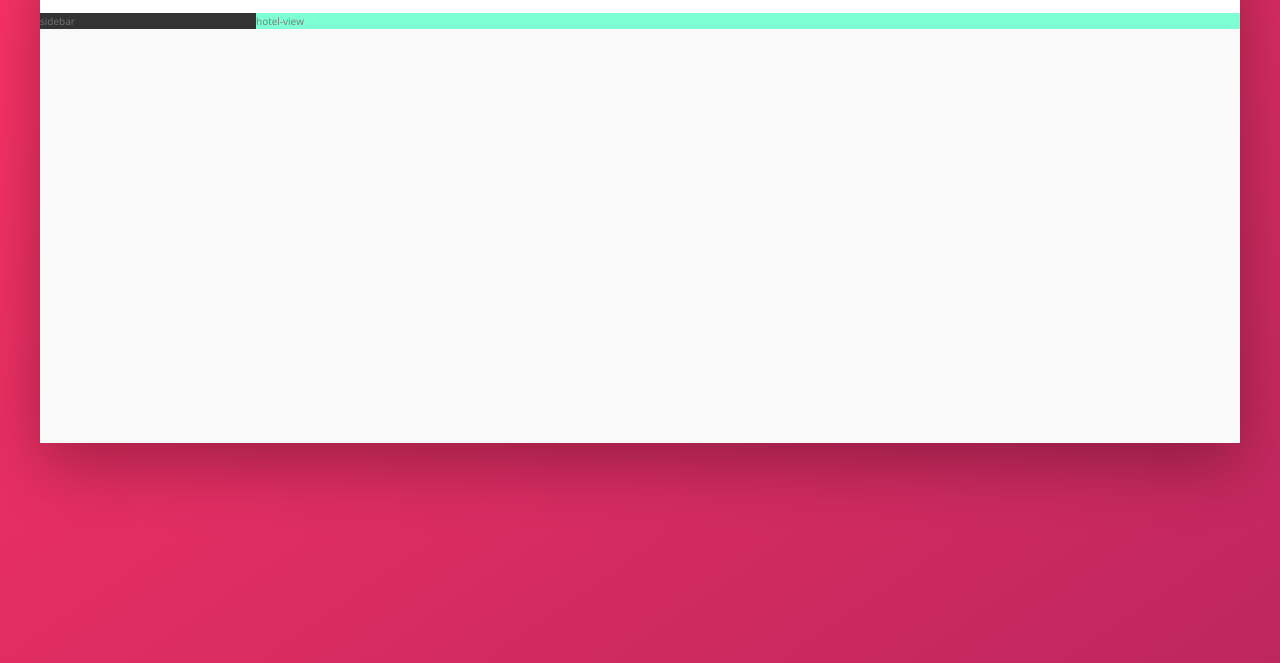
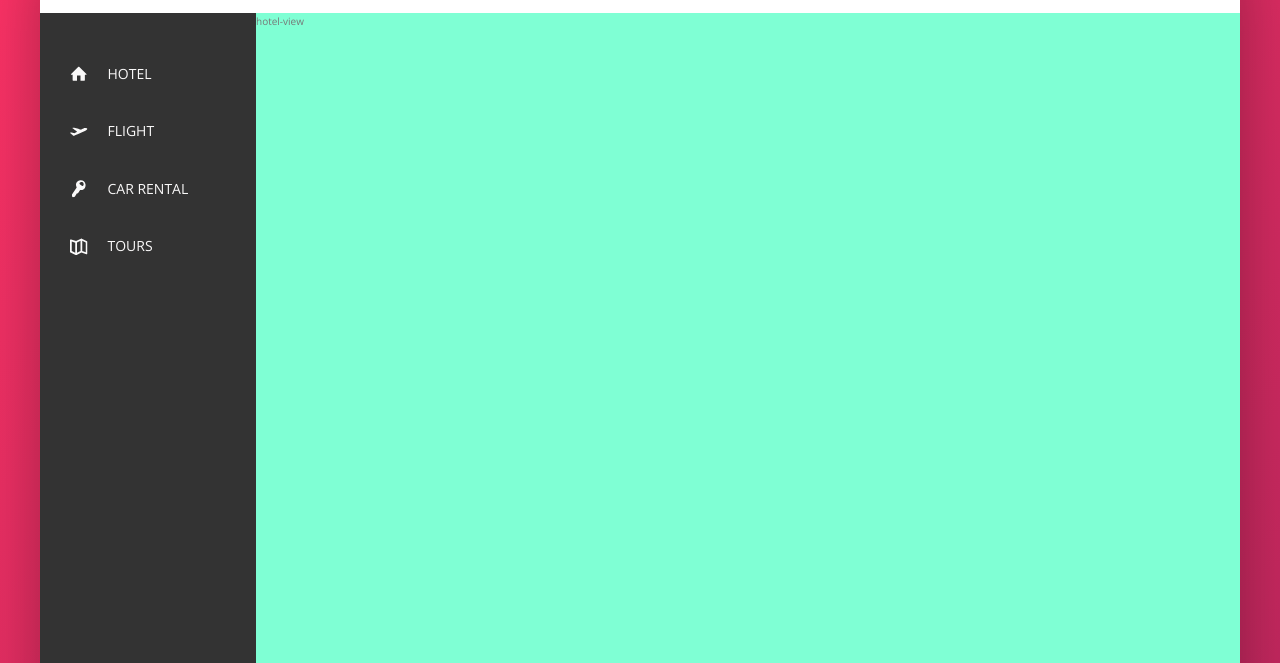
Before and after one commit to adityaiwd/trillo, a website: page index.html in a window 1280 px wide. Shown: the part 137-800 px from the top of the page. Drawn offline with nearby package versions, Linux system fonts and the light colour scheme.

Commit message:
finished the sidebar

```diff
--- a/index.html
+++ b/index.html
@@ -43,7 +43,43 @@
             </header>
             <div class="content">
                 <nav class="sidebar">
-                    sidebar
+                    <ul class="side-nav">
+                        <li class="side-nav__item">
+                            <a href="#" class="side-nav__link">
+                                <svg class="side-nav__icon">
+                                    <use xlink:href="img/sprite.svg#icon-home"></use>
+                                </svg>
+                                <span>Hotel</span>
+                            </a>
+                        </li>
+                        <li class="side-nav__item">
+                            <a href="#" class="side-nav__link">
+                                <svg class="side-nav__icon">
+                                    <use xlink:href="img/sprite.svg#icon-aircraft-take-off"></use>
+                                </svg>
+                                <span>Flight</span>
+                            </a>
+                        </li>
+                        <li class="side-nav__item">
+                            <a href="#" class="side-nav__link">
+                                <svg class="side-nav__icon">
+                                    <use xlink:href="img/sprite.svg#icon-key"></use>
+                                </svg>
+                                <span>Car rental</span>
+                            </a>
+                        </li>
+                        <li class="side-nav__item">
+                            <a href="#" class="side-nav__link">
+                                <svg class="side-nav__icon">
+                                    <use xlink:href="img/sprite.svg#icon-map"></use>
+                                </svg>
+                                <span>Tours</span>
+                            </a>
+                        </li>
+                    </ul>
+                    <div class="legal">
+                        &copy; 2020 by trillo. All rights reserved.
+                    </div>
                 </nav>
                 <main class="hotel-view">
                     hotel-view
--- a/sass/_components.scss
+++ b/sass/_components.scss
@@ -1,3 +1,5 @@
+///////////////////////////////
+//HEADER
 .logo{
     height: 3.25rem;
     margin-left: 2rem;
@@ -98,3 +100,62 @@
         margin-right: 1rem;
     }
 }
+
+///////////////////////////////
+//SIDE NAV
+.side-nav{
+    font-size: 1.4rem;
+    list-style: none;
+    margin-top: 3.5rem;
+    &__item {
+        position: relative;
+        &:not(:last-child){
+            margin-bottom: .5rem;
+        }
+    }
+    &__item::before{
+        content:"";
+        position: absolute;
+        top: 0;
+        left: 0;
+        height: 100%;
+        width: 3px;
+        background-color: var(--color-primary);
+        transform: scaleY(0);
+        transition: transform .2s, width .4s cubic-bezier(1,0,0,1) .2s,background-color .1s;
+    }
+    &__item:hover::before,
+    &__item--active::before{
+        transform: scaleY(1);
+        width: 100%;
+    }
+
+    &__item:active::before{
+        background-color: var(--color-primary-light);
+    }
+    &__link:link,
+    &__link:visited{
+        color: var(--color-grey-light-1);
+        text-decoration: none;
+        text-transform: uppercase;
+        display: block;
+        padding: 1.5rem 3rem;
+        z-index:10;
+        position: relative;
+        display: flex;
+        align-items: center;
+    }
+    &__icon {
+        width: 1.75rem;
+        height: 1.75rem;
+        margin-right: 2rem;
+        fill: currentColor;
+    }
+}
+
+.legal {
+    font-size: 1.2rem;
+    text-align: center;
+    padding: 2.5rem;
+    color: var(--color-grey-light-4);
+}
--- a/sass/_layout.scss
+++ b/sass/_layout.scss
@@ -23,10 +23,14 @@
 
 .sidebar {
     background-color: var(--color-grey-dark-1);
+    display: flex;
+    flex-direction: column;
+    justify-content: space-between;
     flex: 0 0 18%;
 }
 
 .hotel-view{
     background-color: aquamarine;
+    height: 80rem;
     flex: 1;
 }
```
Also changed, not shown: css/style.css.
